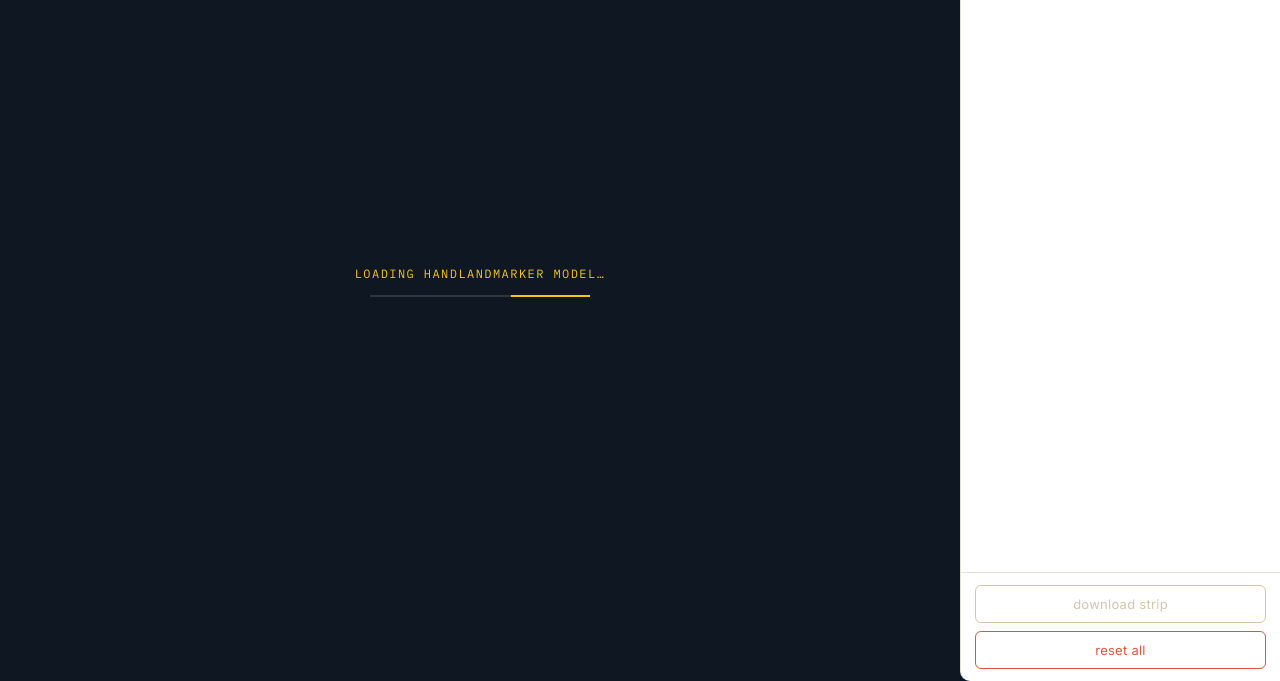
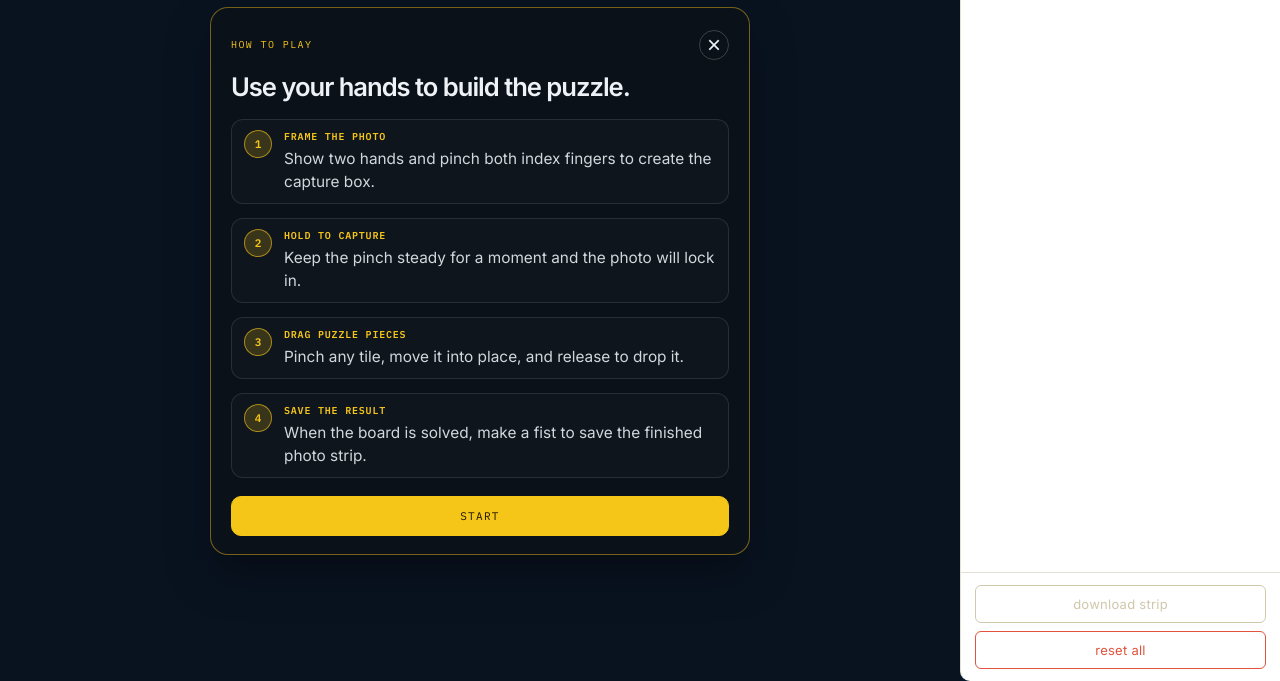
Before and after one commit to VaibhavKhushalani/hand-puzzle, a plain HTML site: page index.html in a window 1280 px wide. Shown: the part 119-800 px from the top of the page. Drawn offline with Linux system fonts and the light colour scheme.

Commit message:
Add tutorial overlay and functionality for user guidance

```diff
--- a/app.js
+++ b/app.js
@@ -62,6 +62,9 @@ const statusText = document.getElementById("statusText");
 const loadingOverlay = document.getElementById("loadingOverlay");
 const loaderText = document.getElementById("loaderText");
 const loaderRetry = document.getElementById("loaderRetry");
+const tutorialOverlay = document.getElementById("tutorialOverlay");
+const tutorialClose = document.getElementById("tutorialClose");
+const tutorialStart = document.getElementById("tutorialStart");
 const errorBanner = document.getElementById("errorBanner");
 const progressBadge = document.getElementById("progressBadge");
 const progressText = document.getElementById("progressText");
@@ -1376,6 +1379,16 @@ function resetLoaderUI() {
   errorBanner.style.display = "none";
 }
 
+function closeTutorial() {
+  if (!tutorialOverlay) return;
+  tutorialOverlay.classList.add("hidden");
+}
+
+function showTutorialIfNeeded() {
+  if (!tutorialOverlay) return;
+  tutorialOverlay.classList.remove("hidden");
+}
+
 async function boot() {
   resetLoaderUI();
 
@@ -1420,6 +1433,16 @@ loaderRetry.addEventListener("click", () => {
   boot();
 });
 
+if (tutorialClose) {
+  tutorialClose.addEventListener("click", closeTutorial);
+}
+
+if (tutorialStart) {
+  tutorialStart.addEventListener("click", closeTutorial);
+}
+
+showTutorialIfNeeded();
+
 if (sidebarToggle) {
   sidebarToggle.addEventListener("click", toggleSidebar);
 }
--- a/css/styles.css
+++ b/css/styles.css
@@ -286,6 +286,135 @@ canvas#sceneCanvas {
   display: none;
 }
 
+.tutorial-overlay {
+  position: absolute;
+  inset: 0;
+  display: flex;
+  align-items: center;
+  justify-content: center;
+  background: rgba(7, 18, 32, 0.72);
+  backdrop-filter: blur(6px);
+  z-index: 45;
+  padding: 22px;
+  transition:
+    opacity 0.2s ease,
+    visibility 0.2s ease;
+}
+
+.tutorial-overlay.hidden {
+  opacity: 0;
+  visibility: hidden;
+  pointer-events: none;
+}
+
+.tutorial-panel {
+  width: min(540px, 92vw);
+  background: rgba(12, 18, 27, 0.96);
+  border: 1px solid rgba(245, 197, 24, 0.45);
+  box-shadow: 0 20px 44px rgba(0, 0, 0, 0.35);
+  border-radius: 18px;
+  padding: 22px 20px 18px;
+  color: var(--paper);
+}
+
+.tutorial-header {
+  display: flex;
+  align-items: center;
+  justify-content: space-between;
+  gap: 12px;
+  margin-bottom: 12px;
+}
+
+.tutorial-tag {
+  font-family: var(--mono);
+  font-size: 10px;
+  letter-spacing: 0.14em;
+  text-transform: uppercase;
+  color: var(--signal);
+}
+
+.tutorial-close {
+  border: 1px solid rgba(234, 229, 214, 0.22);
+  background: transparent;
+  color: var(--paper);
+  width: 30px;
+  height: 30px;
+  border-radius: 50%;
+  font-size: 24px;
+  line-height: 1;
+  cursor: pointer;
+}
+
+.tutorial-panel h2 {
+  margin: 0 0 18px;
+  font-size: clamp(1.6rem, 2vw, 2.2rem);
+  line-height: 1.15;
+  letter-spacing: -0.04em;
+}
+
+.tutorial-steps {
+  display: grid;
+  gap: 14px;
+}
+
+.tutorial-step {
+  display: flex;
+  gap: 12px;
+  align-items: flex-start;
+  padding: 10px 12px;
+  border: 1px solid rgba(234, 229, 214, 0.12);
+  border-radius: 12px;
+  background: rgba(255, 255, 255, 0.02);
+}
+
+.step-badge {
+  display: inline-flex;
+  align-items: center;
+  justify-content: center;
+  width: 28px;
+  height: 28px;
+  border-radius: 50%;
+  background: rgba(245, 197, 24, 0.18);
+  border: 1px solid rgba(245, 197, 24, 0.6);
+  color: var(--signal);
+  font-family: var(--mono);
+  font-size: 11px;
+  font-weight: 600;
+  flex-shrink: 0;
+}
+
+.tutorial-step strong {
+  display: block;
+  margin-bottom: 4px;
+  font-family: var(--mono);
+  letter-spacing: 0.08em;
+  text-transform: uppercase;
+  font-size: 10px;
+  color: var(--signal);
+}
+
+.tutorial-step p {
+  margin: 0;
+  font-size: 0.96rem;
+  line-height: 1.5;
+  color: rgba(238, 242, 247, 0.88);
+}
+
+.tutorial-start {
+  width: 100%;
+  margin-top: 18px;
+  border: 1px solid var(--signal);
+  background: var(--signal);
+  color: #1a1400;
+  padding: 12px 16px;
+  cursor: pointer;
+  font-family: var(--mono);
+  font-size: 11px;
+  text-transform: uppercase;
+  letter-spacing: 0.12em;
+  border-radius: 10px;
+}
+
 #errorBanner {
   position: absolute;
   top: 18px;
--- a/index.html
+++ b/index.html
@@ -51,6 +51,73 @@
           </button>
         </div>
 
+        <div id="tutorialOverlay" class="tutorial-overlay" aria-live="polite">
+          <div class="tutorial-panel">
+            <div class="tutorial-header">
+              <span class="tutorial-tag">How to play</span>
+              <button
+                type="button"
+                id="tutorialClose"
+                class="tutorial-close"
+                aria-label="Close tutorial"
+              >
+                ×
+              </button>
+            </div>
+
+            <h2>Use your hands to build the puzzle.</h2>
+
+            <div class="tutorial-steps">
+              <div class="tutorial-step">
+                <span class="step-badge">1</span>
+                <div>
+                  <strong>Frame the photo</strong>
+                  <p>
+                    Show two hands and pinch both index fingers to create the
+                    capture box.
+                  </p>
+                </div>
+              </div>
+
+              <div class="tutorial-step">
+                <span class="step-badge">2</span>
+                <div>
+                  <strong>Hold to capture</strong>
+                  <p>
+                    Keep the pinch steady for a moment and the photo will lock
+                    in.
+                  </p>
+                </div>
+              </div>
+
+              <div class="tutorial-step">
+                <span class="step-badge">3</span>
+                <div>
+                  <strong>Drag puzzle pieces</strong>
+                  <p>
+                    Pinch any tile, move it into place, and release to drop it.
+                  </p>
+                </div>
+              </div>
+
+              <div class="tutorial-step">
+                <span class="step-badge">4</span>
+                <div>
+                  <strong>Save the result</strong>
+                  <p>
+                    When the board is solved, make a fist to save the finished
+                    photo strip.
+                  </p>
+                </div>
+              </div>
+            </div>
+
+            <button type="button" id="tutorialStart" class="tutorial-start">
+              start
+            </button>
+          </div>
+        </div>
+
         <div id="errorBanner"></div>
       </div>
 
```
